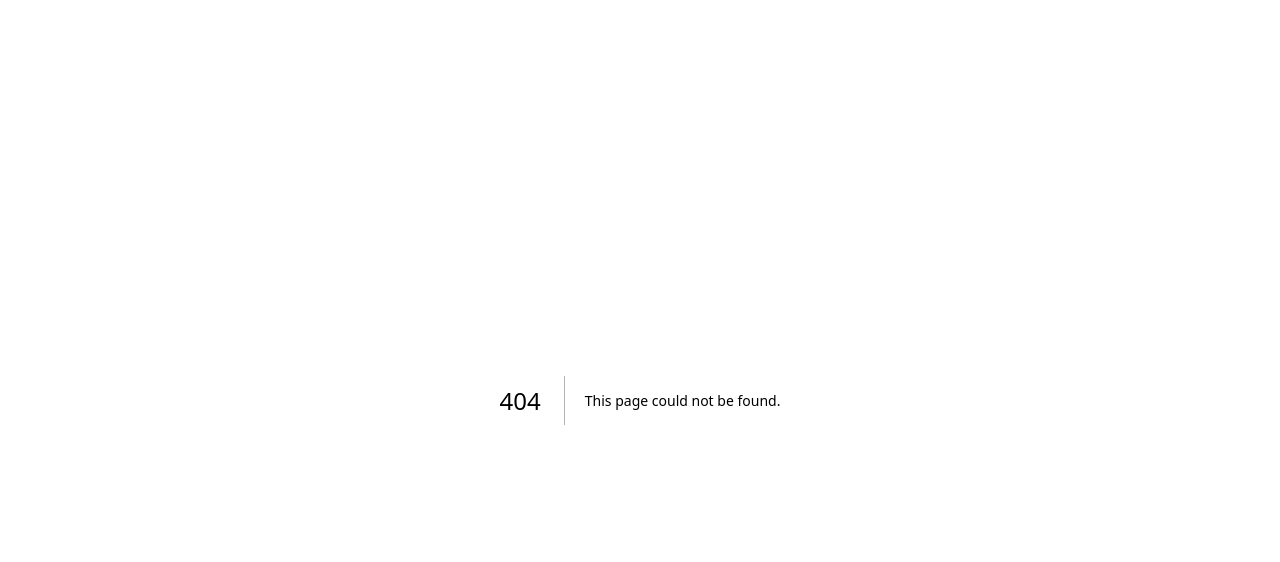
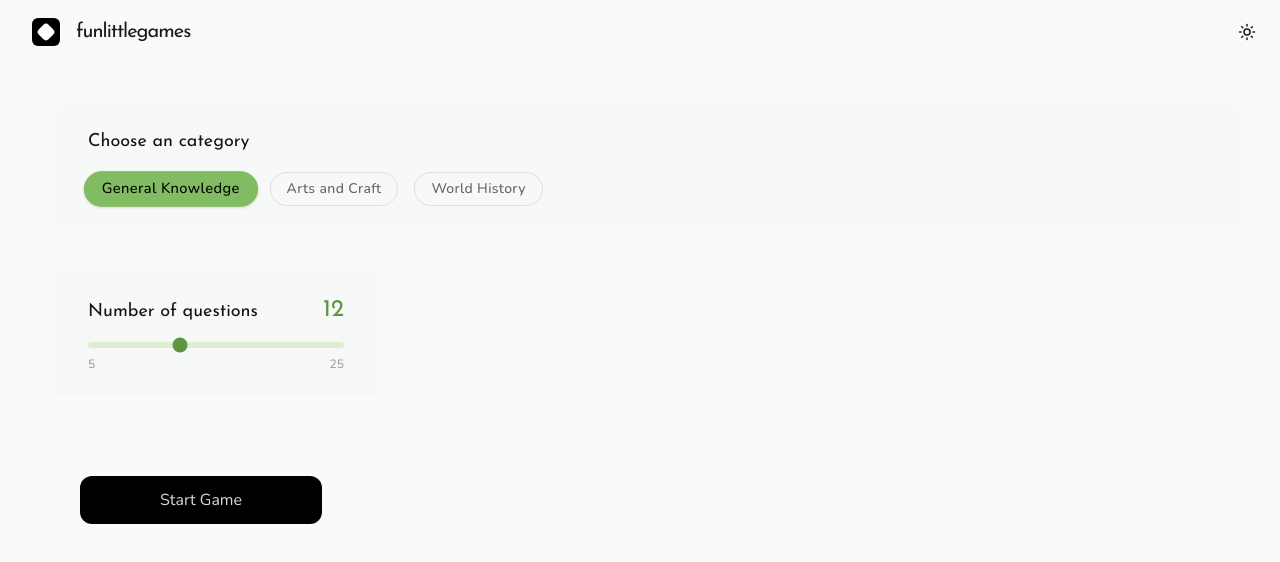
Before and after one commit to MrKharel/games, a Next.js app: page /trivia in a window 1280 px wide. Before the commit this address had no page. Shown: the top 562 px of the page. Built offline with nearby package versions, Linux system fonts and the light colour scheme.

Commit message:
Added the ui for pregame of trivia.

```diff
--- a/src/app/globals.css
+++ b/src/app/globals.css
@@ -1,5 +1,9 @@
 @import "tailwindcss";
 @custom-variant dark (&:where(.dark, .dark *));
+
+* {
+	scrollbar-width: none;
+}
 
 :root {
 	--color-primary: #81bc62;
@@ -31,7 +35,3 @@
 	--font-body: var(--font-nunito);
 	--font-geist: var(--font-geist);
 }
-
-* {
-	scrollbar-width: none;
-}
--- a/src/app/layout.tsx
+++ b/src/app/layout.tsx
@@ -7,7 +7,7 @@ const nunito = Nunito({ variable: "--font-nunito", subsets: ["latin"] });
 const josefin = Josefin_Sans({ variable: "--font-josefin", subsets: ["latin"] });
 const geist = Geist({ variable: "--font-geist", subsets: ["latin"] });
 
-export const metadata: Metadata = { title: "funlittlegames" };
+export const metadata: Metadata = { title: "Fun Little Games" };
 
 export default function RootLayout({ children }: { children: React.ReactNode }) {
 	return (
--- /dev/null
+++ b/src/app/trivia/[category]/[number]/page.tsx
@@ -0,0 +1,24 @@
+import { notFound } from "next/navigation";
+
+type Category = "gk" | "art" | "history";
+
+export default async function TriviaGamePage({ params }: { params: Promise<{ category: Category; number: number }> }) {
+	const { category, number } = await params;
+	let catId: number;
+
+	if (number < 5 || number > 25) {
+		notFound();
+	}
+
+	if (category === "gk") {
+		catId = 9;
+	} else if (category === "art") {
+		catId = 9;
+	} else if (category === "history") {
+		catId = 9;
+	} else {
+		notFound();
+	}
+
+	const res = await fetch(`https://opentdb.com/api.php?amount=${number}&category=`);
+}
--- /dev/null
+++ b/src/app/trivia/layout.tsx
@@ -0,0 +1,7 @@
+import type { Metadata } from "next";
+
+export const metadata: Metadata = { title: "Fun Little Trivias" };
+
+export default function TriviaLayour({ children }: { children: React.ReactNode }) {
+	return <>{children}</>;
+}
--- /dev/null
+++ b/src/app/trivia/page.tsx
@@ -0,0 +1,5 @@
+import { TriviaSetup } from "@/features/trivia/setup/";
+
+export default function TriviaPage() {
+	return <TriviaSetup />;
+}
--- /dev/null
+++ b/src/features/trivia/setup/components/Categories.tsx
@@ -0,0 +1,28 @@
+import { SetupBtn, type SetupBtn as SetupBtnType } from "../ui";
+
+interface CategoriesProps {
+	chosen: string;
+	setChosen: React.Dispatch<React.SetStateAction<string>>;
+}
+
+export const Categories = (props: CategoriesProps) => {
+	const { chosen, setChosen } = props;
+
+	const buttons: Array<SetupBtnType> = [
+		{ label: "General Knowledge", value: "gk", chosen: chosen, setChosen: () => setChosen("gk") },
+		{ label: "Arts and Craft", value: "art", chosen: chosen, setChosen: () => setChosen("art") },
+		{ label: "World History", value: "history", chosen: chosen, setChosen: () => setChosen("history") },
+	];
+
+	return (
+		<div className="flex flex-col gap-4 mt-10 ml-4 px-8 py-6 dark:shadow-white/7 rounded bg-primary-100/10 dark:bg-white/3">
+			<h2 className="text-lg text-black/92 dark:text-white/88 font-title">Choose an category</h2>
+
+			<div className="flex flex-wrap gap-4">
+				{buttons.map((button, index) => {
+					return <SetupBtn key={index} {...button} />;
+				})}
+			</div>
+		</div>
+	);
+};
--- /dev/null
+++ b/src/features/trivia/setup/components/TriviaNumber.tsx
@@ -0,0 +1,31 @@
+interface TriviaNumberProps {
+	range: number;
+	setRange: React.Dispatch<React.SetStateAction<number>>;
+}
+
+export const TriviaNumber = (props: TriviaNumberProps) => {
+	return (
+		<div className="flex flex-col gap-4 mt-10 ml-4 px-8 py-6 dark:shadow-white/7 rounded w-full lg:w-fit lg:max-w-2xl bg-primary-100/10 dark:bg-white/3">
+			<div className="flex items-baseline justify-between">
+				<h2 className="text-lg text-black/92 dark:text-white/88 font-title">Number of questions</h2>
+				<span className="text-2xl font-title text-primary-500 dark:text-primary-300 tabular-nums">{props.range}</span>
+			</div>
+
+			<div className="flex flex-col gap-2 min-w-64">
+				<input
+					type="range"
+					min={5}
+					max={25}
+					step={1}
+					value={props.range}
+					onChange={(e) => props.setRange(Number(e.target.value))}
+					className="w-full h-1.5 rounded-full appearance-none cursor-pointer bg-primary-100 dark:bg-white/10 accent-primary-500 dark:accent-primary-300"
+				/>
+				<div className="flex justify-between text-xs text-black/40 dark:text-white/35">
+					<span>5</span>
+					<span>25</span>
+				</div>
+			</div>
+		</div>
+	);
+};
--- /dev/null
+++ b/src/features/trivia/setup/components/index.ts
@@ -0,0 +1,2 @@
+export * from "./Categories";
+export * from "./TriviaNumber";
--- /dev/null
+++ b/src/features/trivia/setup/index.ts
@@ -0,0 +1 @@
+export * from "./page";
--- /dev/null
+++ b/src/features/trivia/setup/page.tsx
@@ -0,0 +1,28 @@
+"use client";
+
+import { useState } from "react";
+import Link from "next/link";
+import { Header } from "@/global-components";
+import { Categories, TriviaNumber } from "./components";
+
+export const TriviaSetup = () => {
+	const [category, setCategory] = useState("gk");
+	const [range, setRange] = useState(12);
+
+	return (
+		<>
+			<Header />
+
+			<div className="px-10">
+				<Categories chosen={category} setChosen={setCategory} />
+				<TriviaNumber range={range} setRange={setRange} />
+			</div>
+
+			<Link
+				href={`trivia/${category}/${range}`}
+				className="bg-black dark:bg-white rounded-xl text-white/85 hover:text-white/94 dark:text-black/88 dark:hover:text-black/99 px-20 h-12 self-center sm:self-start w-fit focus:ring-2 ring-offset-2 focus:ring-black dark:focus:ring-white transition ease-in-out duration-500 mt-20 ml-20 flex justify-center items-center">
+				Start Game
+			</Link>
+		</>
+	);
+};
--- /dev/null
+++ b/src/features/trivia/setup/ui/SetupBtn.tsx
@@ -0,0 +1,23 @@
+"use client";
+
+export interface SetupBtn {
+	label: string;
+	value: string;
+	chosen: string;
+	setChosen: React.Dispatch<React.SetStateAction<string>>;
+}
+
+export const SetupBtn = (props: SetupBtn) => {
+	return (
+		<button
+			onClick={() => props.setChosen(props.value)}
+			aria-pressed={props.chosen === props.value}
+			className={`px-4 py-1.5 rounded-full text-sm font-medium tracking-wide transition-all duration-200 ease-in-out border ${
+				props.chosen === props.value
+					? "bg-primary-300 dark:bg-primary-500 text-black border-primary-300 dark:border-primary-500 shadow-sm scale-105"
+					: "bg-transparent text-black/60 dark:text-white/50 border-black/10 dark:border-white/10 hover:border-primary-300 dark:hover:border-primary-500 hover:text-black dark:hover:text-white/80 hover:bg-primary-50 dark:hover:bg-white/5"
+			}`}>
+			{props.label}
+		</button>
+	);
+};
--- /dev/null
+++ b/src/features/trivia/setup/ui/index.ts
@@ -0,0 +1 @@
+export * from "./SetupBtn";
```
